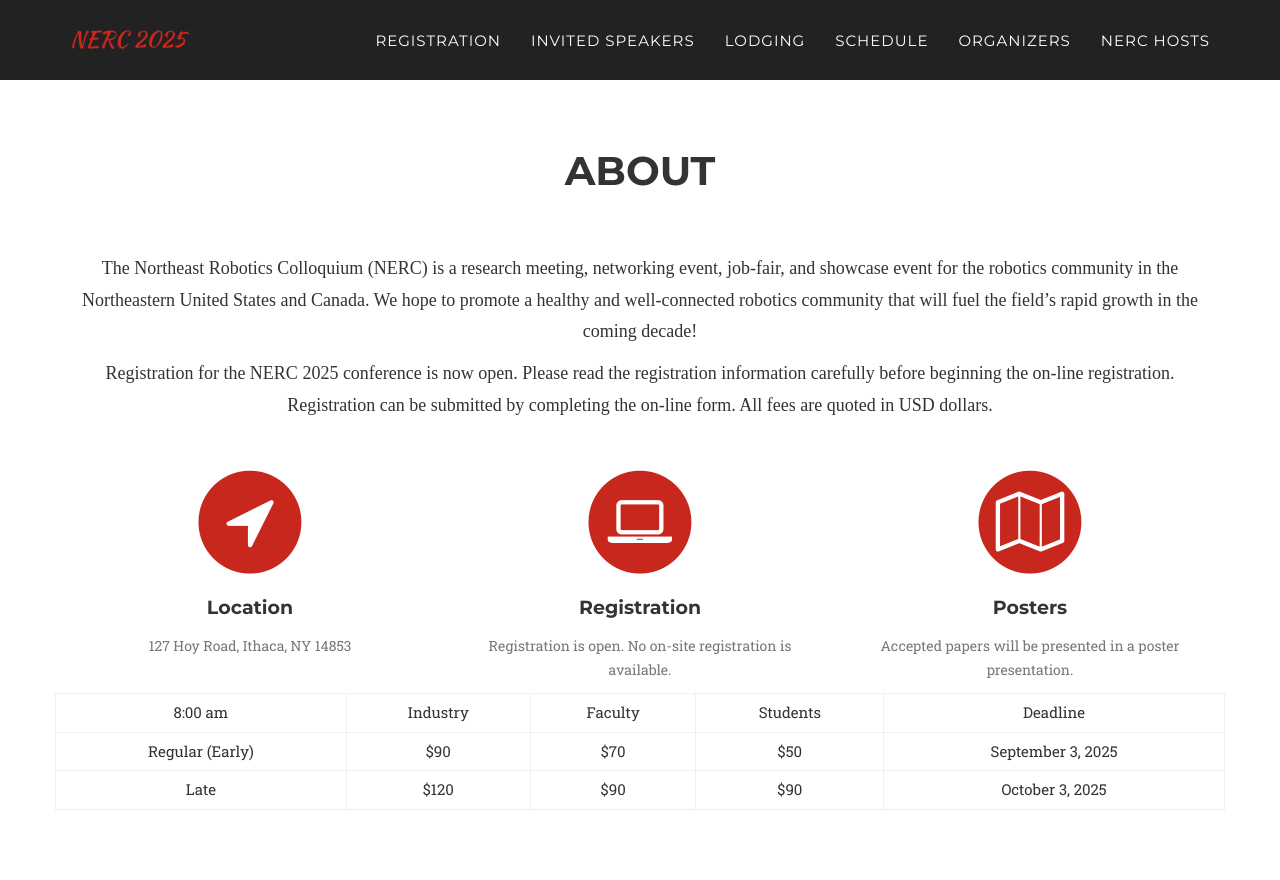
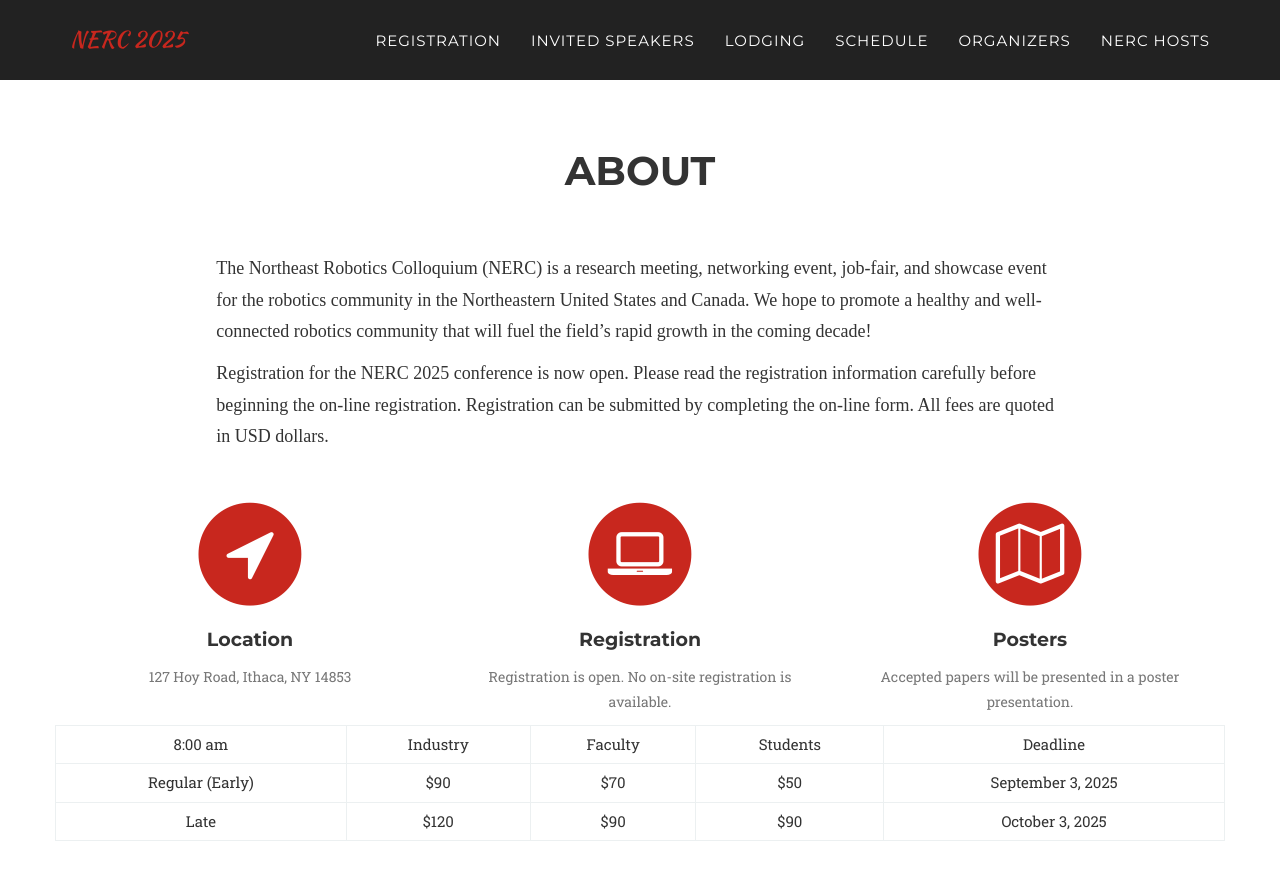
Before and after one commit to Cornell-Tech-AIRLab/cornell2025.nerc.io, a Jekyll site: the page built from index.html, in a window 1280 px wide and 900 px high, scrolled down 766 px. Shown: the top 880 px of the window. Built offline with Jekyll 4.4.1, drawn with Linux system fonts in a browser that asks for light colours; some web fonts are replaced.

Commit message:
reg column center

```diff
--- a/_includes/lodging.html
+++ b/_includes/lodging.html
@@ -30,9 +30,9 @@
                     </div>
                 </div>
 
-                <p style="font-family: 'Times New Roman', Times, serif; font-size: 18px;"><br><br>There are multiple options for lodging in Ithaca, NY. The links will lead you to the respective on- and off-campus lodging options.</p>
+                <div class="col-sm-9" style="float:none;margin:auto;"></div>
+                    <p style="font-family: 'Times New Roman', Times, serif; font-size: 18px;"><br><br>There are multiple options for lodging in Ithaca, NY. The links will lead you to the respective on- and off-campus lodging options.</p>
 
-                <div class="col-sm-8" style="float:none;margin:auto;">
                     <ul style="font-family: 'Times New Roman', Times, serif; font-size: 18px;">
                         <li><a href="https://statlerhotel.cornell.edu/">Statler Hotel</a> is located in the heart of Cornell’s campus, the Statler is an innovative leader in hospitality.</li>
                         <li><a href="https://www.bestwestern.com/en_US/book/hotels-in-ithaca/best-western-university-inn/propertyCode.33065.html">Best Western University Inn</a> is located in the heart of downtown along the Ithaca Commons, enjoy access to restaurants, shops, and entertainment.  Ride TCAT Bus #10 from the Seneca Street Parking Garage for easy access to campus.</li>
--- a/_includes/registration.html
+++ b/_includes/registration.html
@@ -6,10 +6,13 @@
         <h2 class="section-heading">ABOUT</h2>
         <!-- <h3 class="section-subheading">The Northeast Robotics Colloquium (NERC) is a research meeting, networking event, job-fair, and showcase event for the robotics community in the Northeastern United States and Canada. We hope to promote a healthy and well-connected robotics community that will fuel the field’s rapid growth in the coming decade!</h3> -->
         <!-- <h3 class="section-subheading">Registration for the NERC 2025 conference is now open. Please read the registration information carefully before beginning the on-line registration. Registration can be submitted by completing the on-line form. All fees are quoted in USD dollars.</h3> -->
+
+      </div>
+      <div class="col-sm-9" style="float:none;margin:auto;">
         <p style="font-family: 'Times New Roman', Times, serif; font-size: 18px;">The Northeast Robotics Colloquium (NERC) is a research meeting, networking event, job-fair, and showcase event for the robotics community in the Northeastern United States and Canada. We hope to promote a healthy and well-connected robotics community that will fuel the field’s rapid growth in the coming decade!</p>
         <p style="font-family: 'Times New Roman', Times, serif; font-size: 18px;">Registration for the NERC 2025 conference is now open. Please read the registration information carefully before beginning the on-line registration. Registration can be submitted by completing the on-line form. All fees are quoted in USD dollars.<br><br></p>
+      </div>
 
-      </div>
     </div>
     <div class="row text-center">
       <div class="col-md-4">
```
